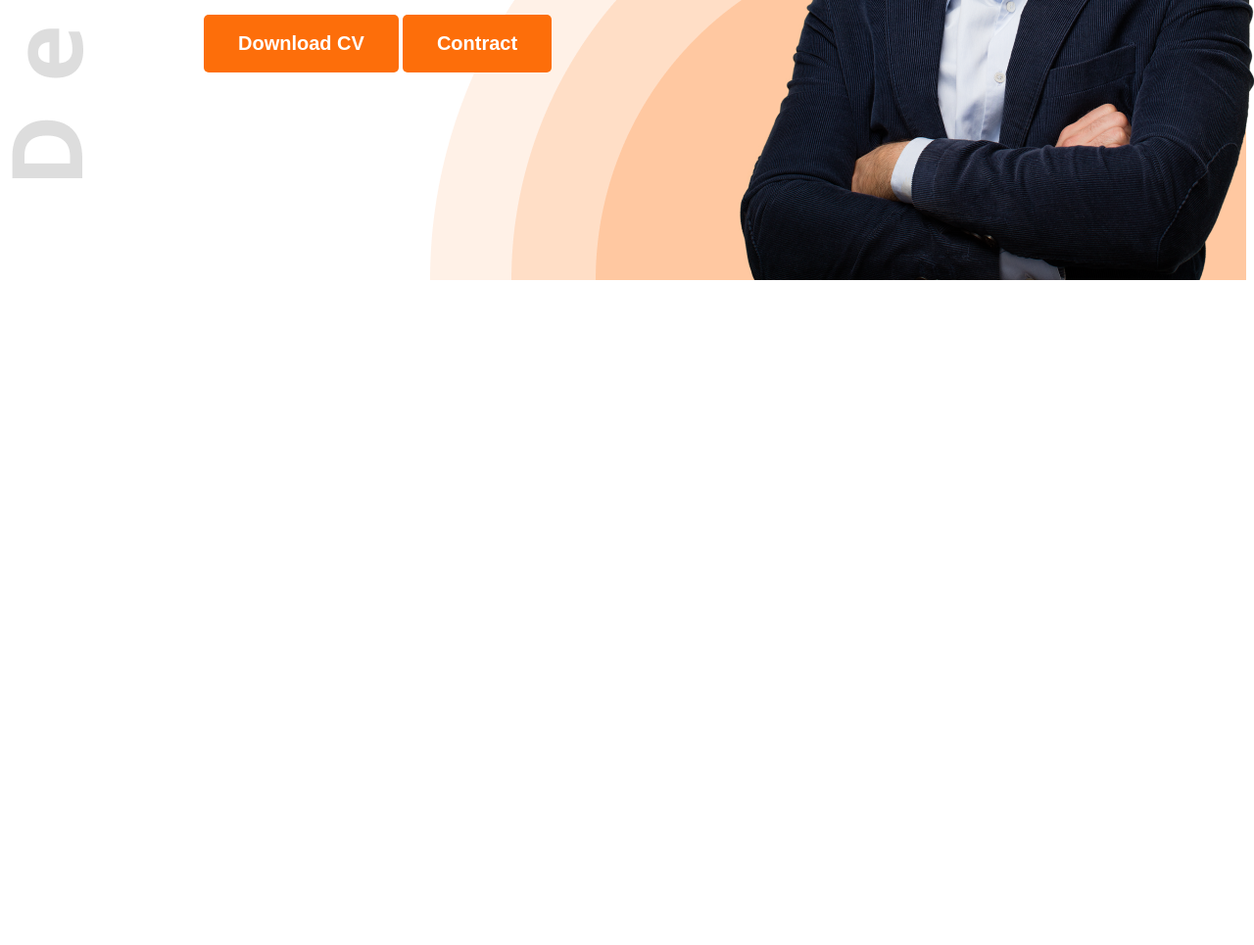
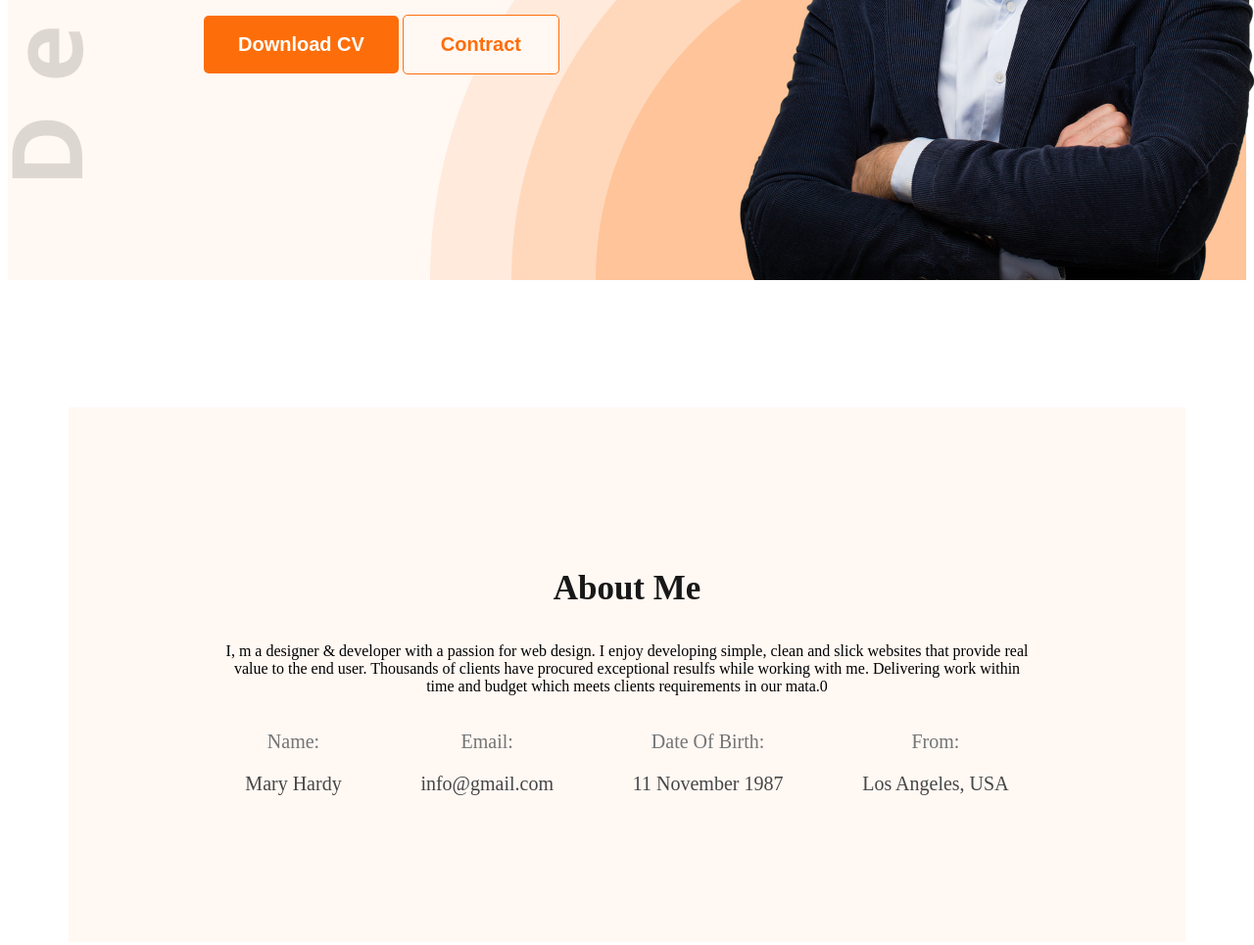
Before and after one commit to Oishi106/web-dev-portfolio, a plain HTML site: page index.html in a window 1280 px wide. Shown: the part 589-1554 px from the top of the page at 98% size. Before the commit the page ends 883 px from the top, so only its background shows below. Drawn offline with Linux system fonts and the light colour scheme.

Commit message:
added section

```diff
--- a/index.html
+++ b/index.html
@@ -14,21 +14,21 @@
         <nav>
             <h3 class="nav-title">Ma<span class="text-primary">r</span>y</h3>
             <ul>
-                <li ><a class="dark-2" href="">Portfolio</a></li>
-                <li ><a class="dark-2" href="">Blog</a></li>
+                <li ><a class="" href="">Portfolio</a></li>
+                <li ><a class="" href="">Blog</a></li>
                 <li ><a href=""><button class="btn-primary">Hire Me</button></a></li>
             </ul>
 
         </nav>
         <div class="banner">
             <div class="banner-content">
-                <h4 class="banner-greetings dark-2">Hi, I am</h4>
+                <h4 class="banner-greetings ">Hi, I am</h4>
                 <h1 class="banner-title">Mary Hardy</h1>
-                <p class="banner-discription dark-3">
+                <p class="banner-discription ">
                     Shot what able cold new see hold.Friendly as an betrayed formerly he. Morning because as to society behaved moments.
                 </p>
                 <button class="btn-primary">Download CV</button>
-                <button class="btn-primary">Contract</button>
+                <button class="btn-primary contract-button">Contract</button>
 
             </div>
             <img class="banner-profile-pic" src="images/hardy.png" alt="">
@@ -37,6 +37,30 @@
 
     </header>
     <main>
+        <section class="about">
+            <h3 class="section-title">About Me</h3>
+            <p class="section-discription ">I, m a designer & developer with a passion for web design. I enjoy developing simple, clean and slick websites that provide real value to the end user. Thousands of clients have procured exceptional resulfs while working with me. Delivering work within time and budget which meets clients requirements in our mata.0</p>
+            <div class="about-items">
+                <!-- .about-item*4>p.item-title+p.item-discription -->
+                 <div class="about-item">
+                    <p class="item-title ">Name:</p>
+                    <p class="item-discription ">Mary Hardy</p>
+                 </div>
+                 <div class="about-item">
+                    <p class="item-title ">Email:</p>
+                    <p class="item-discription ">info@gmail.com</p>
+                 </div>
+                 <div class="about-item">
+                    <p class="item-title ">Date Of Birth:</p>
+                    <p class="item-discription ">11 November 1987</p>
+                 </div>
+                 <div class="about-item">
+                    <p class="item-title ">From:</p>
+                    <p class="item-discription ">Los Angeles, USA</p>
+                 </div>
+            </div>
+
+        </section>
 
     </main>
     <footer>
--- a/styles/portfolio.css
+++ b/styles/portfolio.css
@@ -37,6 +37,11 @@ nav li a{
 .dark-2{
     color: #474747;
 }
+
+.dark-3{
+    color: #757575;
+}
+
 nav ul{
     display: flex;
     align-items: center;
@@ -51,10 +56,20 @@ nav ul{
     font-size: 20px;
     border: none;
 }
+.contract-button{
+    width: 160px;
+    /* height: 59px; */
+    background-color: #FFF8F3;
+    color: #FD6E0A;
+    border: solid #FD6E0A 1.5px;
+
+
+}
 .header{
     background-image: url('../images/developer.png'), url('../images/header_bg.png');
     background-repeat: no-repeat;
     background-position: top left, bottom right;
+    background-color: #FFF8F3;
 }
 .banner{
     display: flex;
@@ -89,6 +104,44 @@ nav ul{
     width: 584px;
     height: 676px;
 }
-.dark-3{
+
+
+.section-title{
+    font-size: 35px;
+    font-weight: bold;
+    color: #181818;
+    /* text-align: center; */
+}
+.section-discription{
+
+}
+main{
+    background-color: #FFF8F3;
+    max-width: 1140px;
+    margin: 0 auto;
+
+}
+.about{
+    /* background-color: #FFFFFF; */
+    /* max-width: 820px;
+    height: 280px; */
+    padding:130px 155px ;
+    border-radius: 10px;
+    text-align: center;
+    margin-top: 130px;
+}
+.about-items{
+    display: flex;
+    gap: 30px;
+    justify-content:space-around;
+}
+.item-discription{
+    font-size: 20px;
+    font-weight:700px ;
+    color:#474747 ;
+}
+.item-title{
+    font-size: 20px;
+    font-weight: 400px;
     color: #757575;
 }
```
